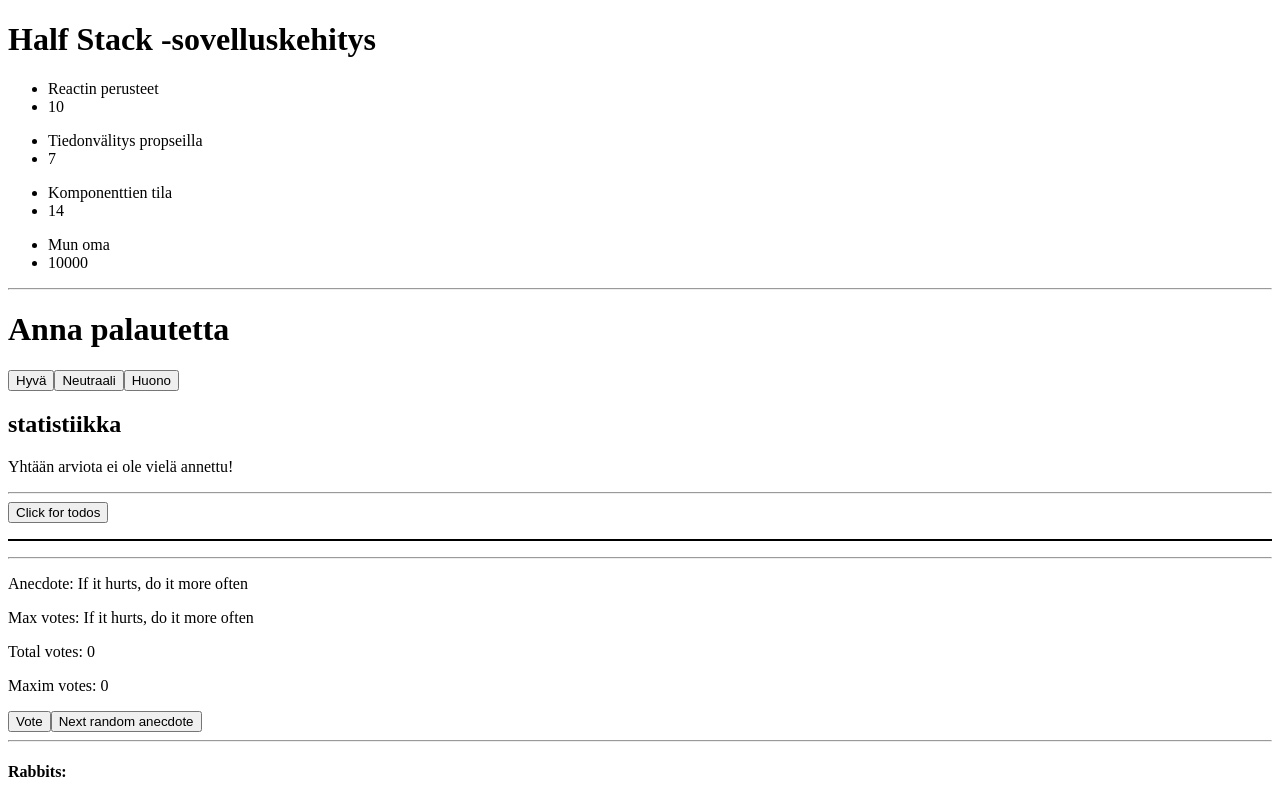
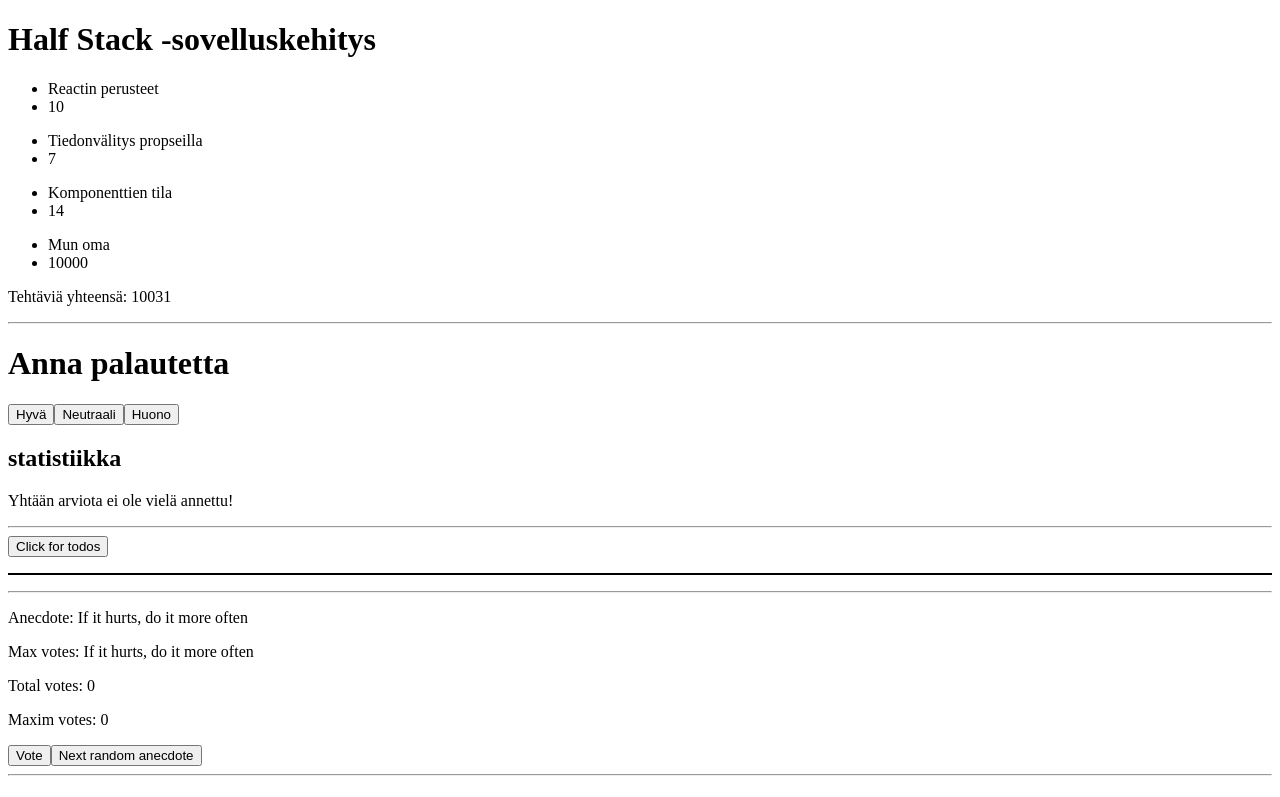
Before and after one commit to npuh/ReactMooc, a React (Create React App) app: page / in a window 1280 px wide. Shown: the top 797 px of the page. Built offline with nearby package versions, Linux system fonts and the light colour scheme.

Commit message:
total amount calculator done to 'tehtavia'

```diff
--- a/src/App.js
+++ b/src/App.js
@@ -4,7 +4,7 @@ import Taulukko from "./Taulukko";
 import Haku from "./Haku";
 import Anekdootti from "./Anekdootti";
 import Palaute from "./Palaute";
-import Note from "./components/Note";
+// import Note from "./components/Note";
 
 const App = () => {
   const kurssi = {
@@ -32,10 +32,16 @@ const App = () => {
       }
     ]
   };
+  //Calculates the total amount of tehtavia.
+  const calculate = kurssi.osat.reduce((total, amount) => {
+    return (total += amount.tehtavia);
+  }, 0);
+  console.log("Total: ", calculate);
 
   return (
     <div>
       <Kurssi kurssi={kurssi} />
+      <p>Tehtäviä yhteensä: {calculate}</p>
       <hr />
       <Palaute />
       <hr />
```
